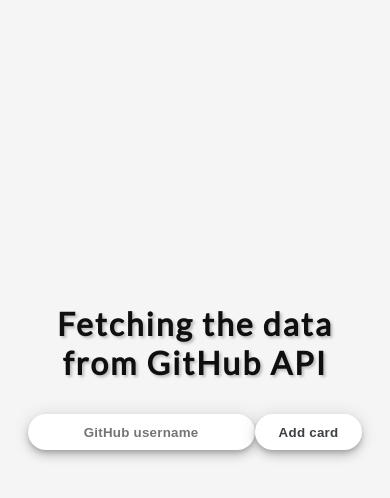
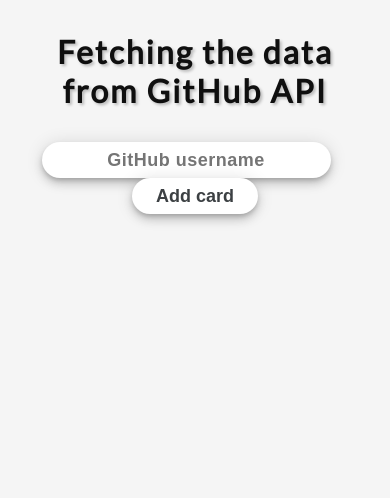
Before and after one commit to cytrobit/fetch-github-data, a React (Create React App) app: page / in a window 390 px wide. Shown: the top 498 px of the page. Built offline with nearby package versions, Linux system fonts and the light colour scheme.

Commit message:
css done now its time to display name or login if exists

```diff
--- a/src/App.css
+++ b/src/App.css
@@ -35,8 +35,9 @@
 }
 
 .cardlist {
-  margin-top: 150px;
-  /* min-height: calc(100vh - 150px); */
+  /* margin-top: 150px; */
+  padding: 25px 250px;
+  min-height: calc(100vh - 150px);
   height: 100%;
   display: flex;
   flex-direction: row;
@@ -47,8 +48,8 @@
 }
 
 .card {
-  background-color: #f1f1f1;
-  height: 300px;
+  background-color: #f9f9f9;
+  height: 360px;
   width: 100%;
   max-width: 300px;
   padding: 1em;
@@ -61,9 +62,14 @@
   border-radius: 10px;
 }
 
+.card .username {
+  letter-spacing: 1px;
+  font-weight: bold;
+}
+
 .card .imgbox {
   width: 100%;
-  max-width: 200px;
+  max-width: 260px;
   height: auto;
   border-radius: 3px;
   overflow: hidden;
@@ -84,31 +90,51 @@
   word-break: break-word;
 }
 
-/* CSS */
+.card .blog a.links {
+  color: #174ea6;
+  font-weight: 600;
+  transition: 0.5s;
+}
+
+.card .blog a.links:hover {
+  color: #0062ff;
+}
+
 button, input {
   align-items: center;
-  appearance: none;
   background-color: #fff;
   border-radius: 24px;
   border-style: none;
   box-shadow: rgba(0, 0, 0, .2) 0 3px 5px -1px,rgba(0, 0, 0, .14) 0 6px 10px 0,rgba(0, 0, 0, .12) 0 1px 18px 0;
+  font-size: 18px;
+  letter-spacing: 0.5px;
   color: #3c4043;
   cursor: pointer;
   display: inline-flex;
   font-weight: 700;
   height: 36px;
   justify-content: center;
-  letter-spacing: .25px;
   line-height: normal;
   max-width: 100%;
   padding: 6px 24px;
   text-align: center;
-  transition: box-shadow 280ms cubic-bezier(.4, 0, .2, 1),opacity 150ms linear 30ms,transform 270ms cubic-bezier(0, 0, .2, 1) 0ms;
+  transition: 0.5s;
   touch-action: manipulation;
 }
 
 input {
+  margin-right: 1em;
   border: none;
+}
+
+input:focus {
+  background-color: #f1f1f1;
+  outline: none;
+  border: none;
+}
+
+button {
+  letter-spacing: 0;
 }
 
 button:hover {
@@ -120,9 +146,16 @@
   box-shadow: 0 4px 4px 0 rgb(60 64 67 / 30%), 0 8px 12px 6px rgb(60 64 67 / 15%);
   outline: none;
   border: none;
+  color: #000000;
 }
 
 button:focus {
   outline: none;
   border: none;
 }
+
+@media screen and (max-width: 800px) {
+  .cardlist {
+    padding: 0 20px;
+  }
+}
--- a/src/components/Card.jsx
+++ b/src/components/Card.jsx
@@ -7,8 +7,12 @@
       <img alt="avatar" src={props.avatar_url} />
       </div>
       <div>
-        <div style={{ fontWeight: 'bold' }}>{props.name}</div>
-        <div className='blog'>{props.blog}</div>
+        <div className='username'>{props.login}</div>
+        <div className='blog'>
+          <a className='links' href={props.blog} target='_blank' rel='noreferrer'>
+            {props.blog}
+          </a>
+          </div>
       </div>
     </div>
   )
```
